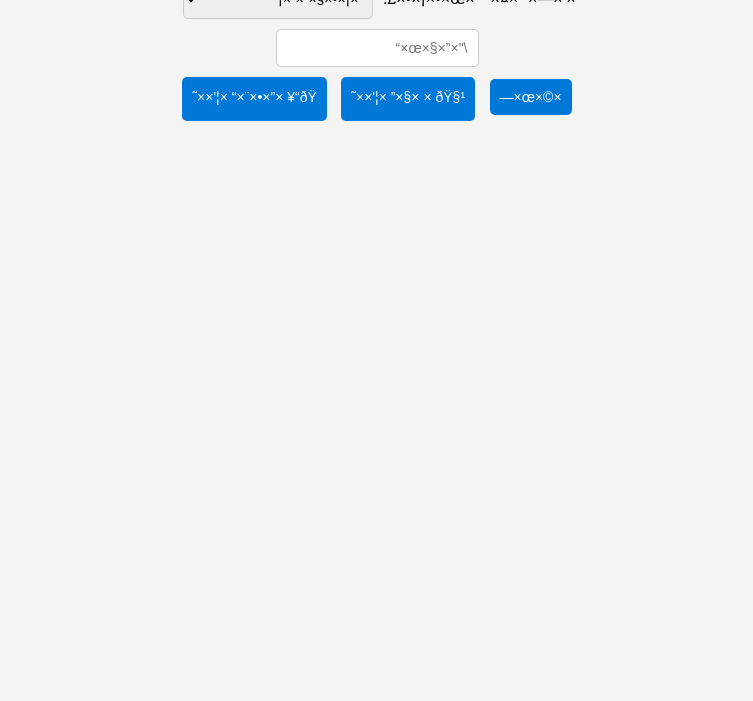
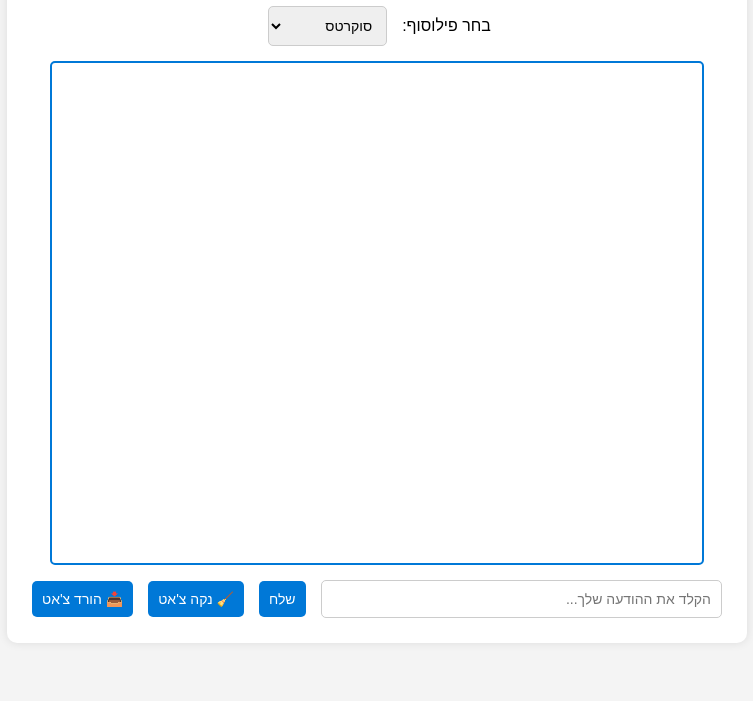
Before and after one commit to IdoGideon/PhilosopherChat, a website: page index.html in a window 1280 px wide. Shown: the part 99-800 px from the top of the page, without its empty margins (263-1016 px from the left). Drawn offline with Linux system fonts and the light colour scheme.

Commit message:
Update index.html

```diff
--- a/index.html
+++ b/index.html
@@ -1,8 +1,8 @@
 <!DOCTYPE html>
-<html lang=\"he\">
+<html lang="he">
 <head>
-    <meta charset=\"UTF-8\">
-    <meta name=\"viewport\" content=\"width=device-width, initial-scale=1.0\">
+    <meta charset="UTF-8">
+    <meta name="viewport" content="width=device-width, initial-scale=1.0">
     <title>צ׳אט פילוסופי</title>
     <style>
         body {
@@ -15,10 +15,9 @@
         }
 
         .container {
-            width: 90%;
-            max-width: 800px;
-            margin: auto;
-            margin-top: 20px;
+            width: 80%;
+            max-width: 700px;
+            margin: 20px auto;
             background: white;
             padding: 20px;
             border-radius: 10px;
@@ -59,7 +58,7 @@
         }
 
         #chatbox {
-            width: 100%;
+            width: 90%;
             height: 60vh;
             overflow-y: auto;
             border: 2px solid #0078D7;
@@ -68,7 +67,7 @@
             background: #ffffff;
             font-size: 16px;
             text-align: right;
-            margin-bottom: 10px;
+            margin: 10px auto;
             display: flex;
             flex-direction: column;
         }
@@ -121,11 +120,12 @@
                 padding: 5px;
             }
             .container {
-                width: 100%;
+                width: 95%;
                 padding: 10px;
                 margin-top: 10px;
             }
             #chatbox {
+                width: 100%;
                 height: 70vh;
                 padding: 5px;
                 font-size: 14px;
@@ -152,39 +152,39 @@
     </style>
 </head>
 <body>
-    <div class=\"container\">
+    <div class="container">
         <h1>צ׳אט פילוסופי</h1>
 
-        <div class=\"controls\">
-            <label for=\"philosopher\">בחר פילוסוף:</label>
-            <select id=\"philosopher\">
-                <option value=\"socrates\">סוקרטס</option>
-                <option value=\"rousseau\">ז'אן-ז'אק רוסו</option>
-                <option value=\"dewey\">ג'ון דיואי</option>
+        <div class="controls">
+            <label for="philosopher">בחר פילוסוף:</label>
+            <select id="philosopher">
+                <option value="socrates">סוקרטס</option>
+                <option value="rousseau">ז'אן-ז'אק רוסו</option>
+                <option value="dewey">ג'ון דיואי</option>
             </select>
         </div>
 
-        <div id=\"chatbox\"></div>
+        <div id="chatbox"></div>
 
-        <div class=\"input-container\">
-            <input type=\"text\" id=\"userMessage\" placeholder=\"הקלד את ההודעה שלך...\" onkeypress=\"handleKeyPress(event)\">
-            <div class=\"buttons\">
-                <button onclick=\"sendMessage()\">שלח</button>
-                <button onclick=\"clearChat()\">🧹 נקה צ'אט</button>
-                <button onclick=\"downloadChat()\">📥 הורד צ'אט</button>
+        <div class="input-container">
+            <input type="text" id="userMessage" placeholder="הקלד את ההודעה שלך..." onkeypress="handleKeyPress(event)">
+            <div class="buttons">
+                <button onclick="sendMessage()">שלח</button>
+                <button onclick="clearChat()">🧹 נקה צ'אט</button>
+                <button onclick="downloadChat()">📥 הורד צ'אט</button>
             </div>
         </div>
     </div>
 
     <script>
         function handleKeyPress(event) {
-            if (event.key === \"Enter\") {
+            if (event.key === "Enter") {
                 event.preventDefault();
                 sendMessage();
             }
         }
     </script>
 
-    <script src=\"script.js\"></script>
+    <script src="script.js"></script>
 </body>
 </html>
```
